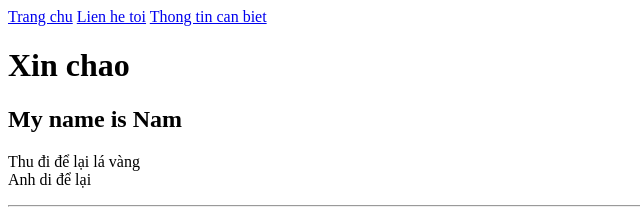
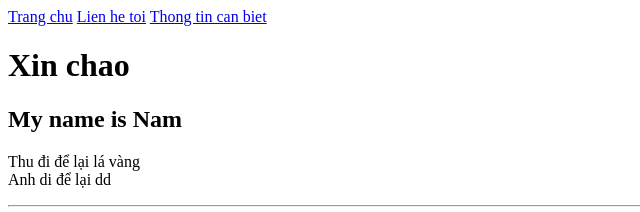
Before and after one commit to Sunny-technology3/Duan1, a plain HTML site: page index.html in a window 1280 px wide. Shown: the top 212 px of the page, 0-640 px from the left. Drawn offline with Linux system fonts and the light colour scheme.

Commit message:
first commit 2

```diff
--- a/index.html
+++ b/index.html
@@ -12,7 +12,7 @@
     <h1>Xin chao</h1>
     <h2>My name is Nam</h2>
     <p>Thu đi để lại lá vàng <br>
-        Anh di để lại
+        Anh di để lại dd
     </p>
     <hr>
     <img src="./nsa.png" alt="Anh" width="500" >
```
